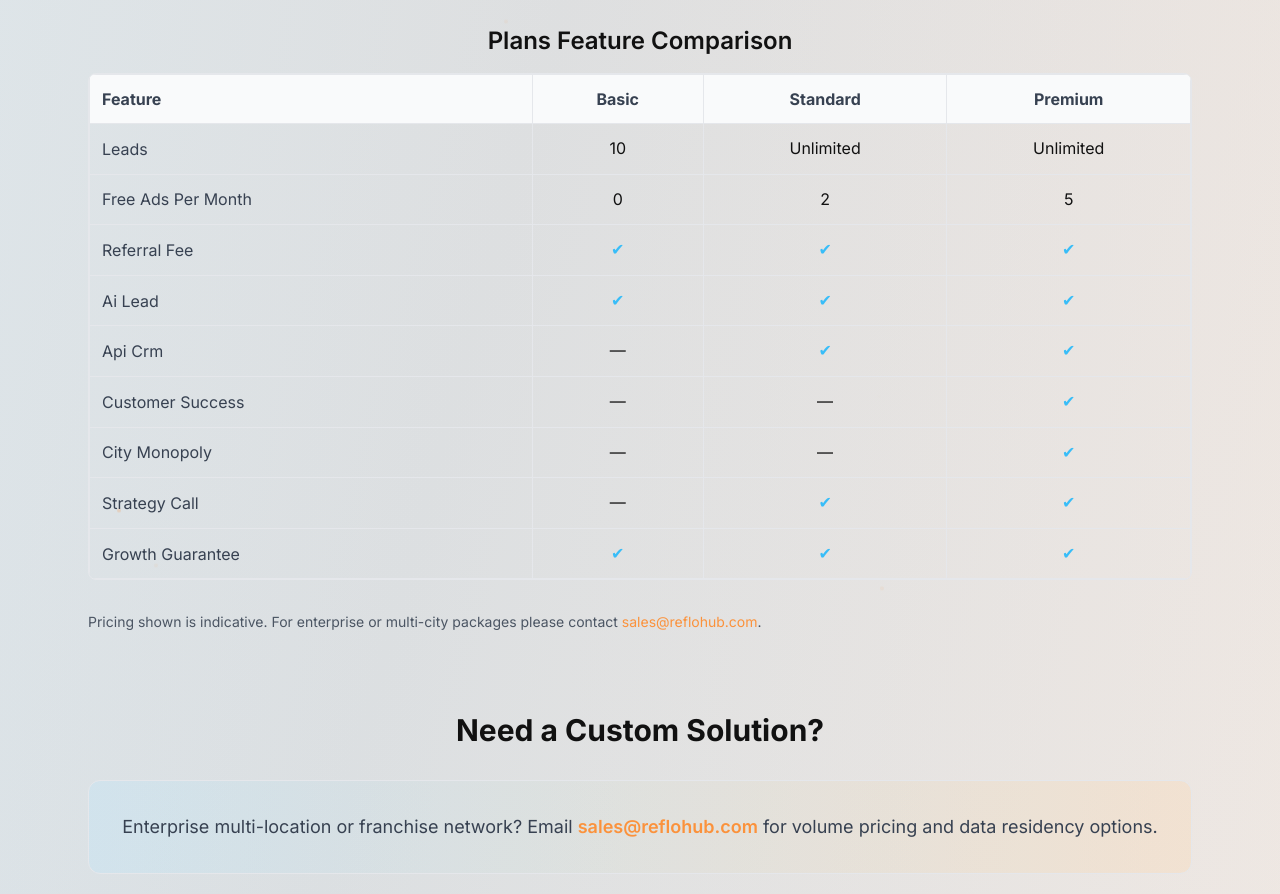
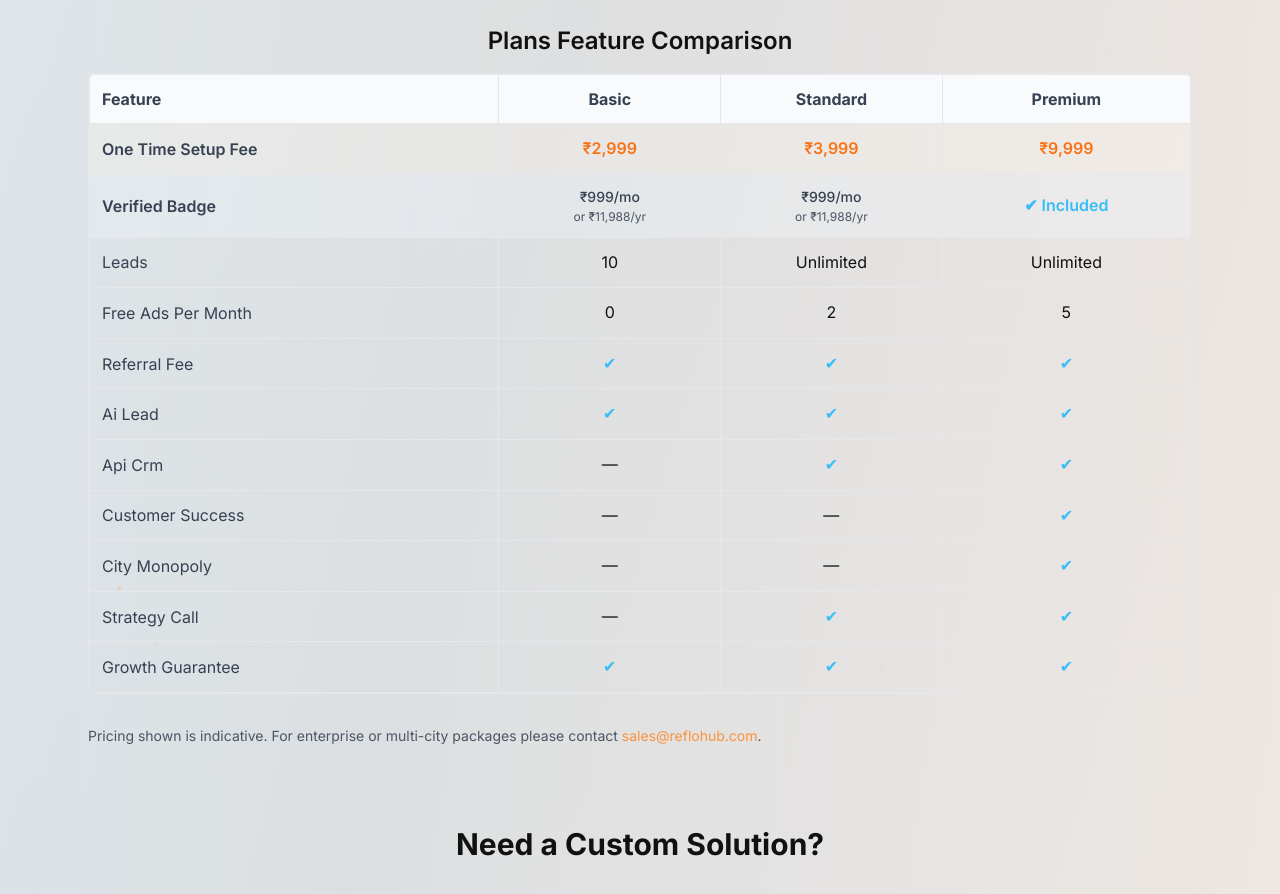
Before and after one commit to jaashannn/sellingify_updated, a React (Vite) app: page /pricing in a window 1280 px wide. Shown: the part 2660-3554 px from the top of the page. Built offline with nearby package versions, Linux system fonts and the light colour scheme; no server answers.

Commit message:
code pushed with updated changes

```diff
--- a/src/components/Document.jsx
+++ b/src/components/Document.jsx
@@ -552,7 +552,7 @@ const Document = () => {
 
         {/* Sections */}
         <motion.div variants={sectionVariants} initial="hidden" animate="visible" className="max-w-4xl mx-auto">
-          <p className="text-gray-500 dark:text-gray-400 mb-6">Last Updated: 2025-07-07</p>
+          <p className="text-gray-500 dark:text-gray-400 mb-6">Last Updated: January 21, 2026</p>
           {sections.map((section, index) => (
             <div
               key={index}
--- a/src/components/Pricing.jsx
+++ b/src/components/Pricing.jsx
@@ -582,6 +582,52 @@ const Pricing = () => {
                       </tr>
                     </thead>
                     <tbody>
+                      {/* One Time Setup Fee row */}
+                      <tr className="border-t border-gray-100 dark:border-white/5 bg-orange-50/30 dark:bg-orange-900/10">
+                        <td className="p-3 border border-gray-200 dark:border-white/10 text-base font-semibold text-gray-700 dark:text-gray-100">One Time Setup Fee</td>
+                        {pkgs.map((p, j) => {
+                          const setupFee = p.oneTimeSetup;
+                          return (
+                            <td key={j} className="p-3 border border-gray-200 dark:border-white/10 text-center">
+                              {setupFee != null ? (
+                                <span className="text-orange-500 font-semibold">{formatPrice(setupFee)}</span>
+                              ) : (
+                                '—'
+                              )}
+                            </td>
+                          );
+                        })}
+                      </tr>
+                      {/* Verified Badge row */}
+                      <tr className="border-t border-gray-100 dark:border-white/5 bg-sky-50/30 dark:bg-sky-900/10">
+                        <td className="p-3 border border-gray-200 dark:border-white/10 text-base font-semibold text-gray-700 dark:text-gray-100">Verified Badge</td>
+                        {pkgs.map((p, j) => {
+                          const verifiedBadge = p.verifiedBadge;
+                          return (
+                            <td key={j} className="p-3 border border-gray-200 dark:border-white/10 text-center">
+                              {verifiedBadge?.inclusive ? (
+                                <span className="text-sky-400 font-semibold">✔ Included</span>
+                              ) : verifiedBadge?.monthly || verifiedBadge?.annual ? (
+                                <div className="flex flex-col gap-0.5">
+                                  {verifiedBadge.monthly && (
+                                    <span className="text-gray-700 dark:text-gray-300 text-sm font-medium">
+                                      {formatPrice(verifiedBadge.monthly)}/mo
+                                    </span>
+                                  )}
+                                  {verifiedBadge.annual && (
+                                    <span className="text-gray-600 dark:text-gray-400 text-xs">
+                                      or {formatPrice(verifiedBadge.annual)}/yr
+                                    </span>
+                                  )}
+                                </div>
+                              ) : (
+                                '—'
+                              )}
+                            </td>
+                          );
+                        })}
+                      </tr>
+                      {/* Other feature rows */}
                       {featureKeys.map((fk) => (
                         <tr key={fk} className="border-t border-gray-100 dark:border-white/5">
                           <td className="p-3 border border-gray-200 dark:border-white/10 capitalize text-base text-gray-700 dark:text-gray-100">{startCase(fk)}</td>
--- a/src/components/documents/BusinessRegistrationConsent.jsx
+++ b/src/components/documents/BusinessRegistrationConsent.jsx
@@ -373,6 +373,7 @@ const BusinessRegistrationConsent = () => {
 
         {/* Consent Sections */}
         <motion.div variants={sectionVariants} initial="hidden" animate="visible" className="max-w-4xl mx-auto">
+          <p className="text-gray-500 dark:text-gray-400 mb-6">Last Updated: January 21, 2026</p>
           {consentSections.map((section, index) => (
             <div
               key={index}
--- a/src/components/documents/Copyright.jsx
+++ b/src/components/documents/Copyright.jsx
@@ -175,7 +175,7 @@ Email: privacy@reflohub.com</p>
 
         {/* Copyright Sections */}
         <motion.div variants={sectionVariants} initial="hidden" animate="visible" className="max-w-4xl mx-auto">
-          <p className="text-gray-500 dark:text-gray-400 mb-6">Last Updated: 2025-07-01</p>
+          <p className="text-gray-500 dark:text-gray-400 mb-6">Last Updated: January 21, 2026</p>
           {copyrightSections.map((section, index) => (
             <div
               key={index}
--- a/src/components/documents/DataProcessingAgreement.jsx
+++ b/src/components/documents/DataProcessingAgreement.jsx
@@ -239,7 +239,7 @@ const DataProcessingAgreement = () => {
 
         {/* DPA Sections */}
         <motion.div variants={sectionVariants} initial="hidden" animate="visible" className="max-w-4xl mx-auto">
-          <p className="text-gray-500 dark:text-gray-400 mb-6">Last Updated: 2025-07-01</p>
+          <p className="text-gray-500 dark:text-gray-400 mb-6">Last Updated: January 21, 2026</p>
           {dpaSections.map((section, index) => (
             <div
               key={index}
--- a/src/components/documents/FreelancerRegistrationConsent.jsx
+++ b/src/components/documents/FreelancerRegistrationConsent.jsx
@@ -349,6 +349,7 @@ const FreelancerRegistrationConsent = () => {
 
         {/* Consent Sections */}
         <motion.div variants={sectionVariants} initial="hidden" animate="visible" className="max-w-4xl mx-auto">
+          <p className="text-gray-500 dark:text-gray-400 mb-6">Last Updated: January 21, 2026</p>
           {consentSections.map((section, index) => (
             <div
               key={index}
--- a/src/components/documents/NondiscriminationStatement.jsx
+++ b/src/components/documents/NondiscriminationStatement.jsx
@@ -167,7 +167,7 @@ const NondiscriminationStatement = () => {
 
         {/* Statement Sections */}
         <motion.div variants={sectionVariants} initial="hidden" animate="visible" className="max-w-4xl mx-auto">
-          <p className="text-gray-500 dark:text-gray-400 mb-6">Last Updated: 2025-07-01</p>
+          <p className="text-gray-500 dark:text-gray-400 mb-6">Last Updated: January 21, 2026</p>
           {statementSections.map((section, index) => (
             <div
               key={index}
```
